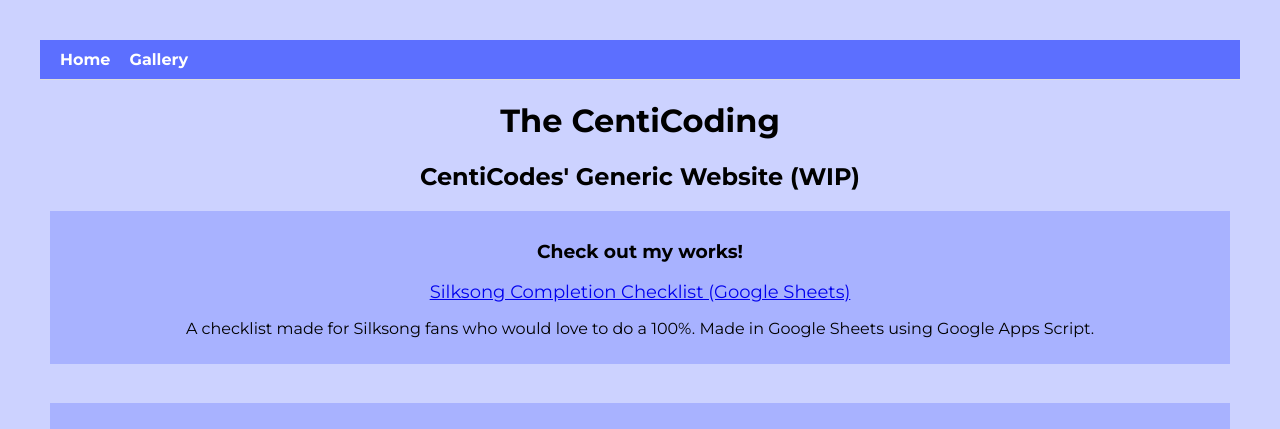
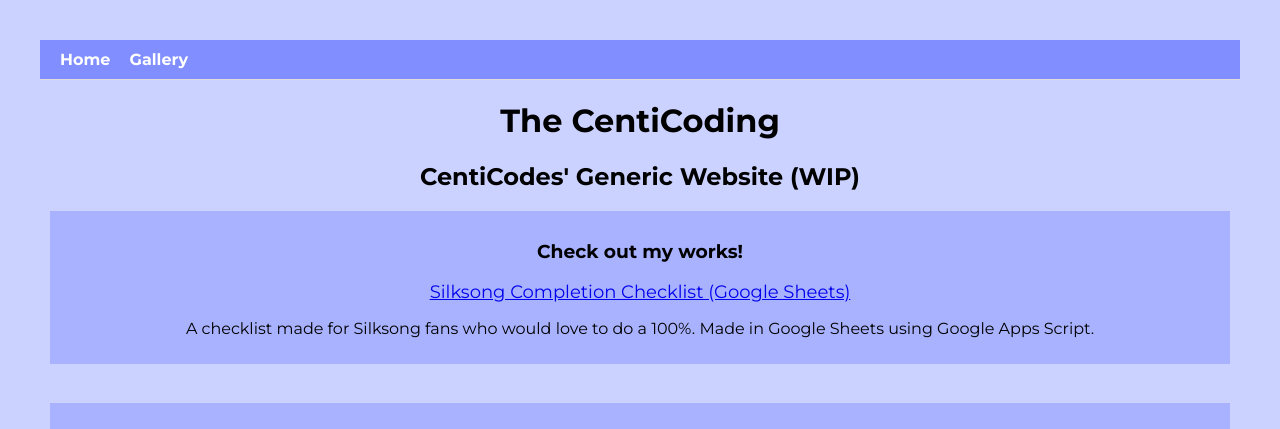
Before and after one commit to TheCentiCoding/TheCentiCoding.github.io, a plain HTML site: page index.html in a window 1280 px wide. Shown: the top 429 px of the page. Drawn offline with Linux system fonts and the light colour scheme.

Commit message:
Update style.css

```diff
--- a/style.css
+++ b/style.css
@@ -7,7 +7,7 @@ body {
 
 /* Navbar */
 nav {
-    background: #5c6fff;
+    background: #808eff;
     padding: 10px 20px;
     border-bottom: 1px solid #ddd;
     margin-bottom: 20px;
```
